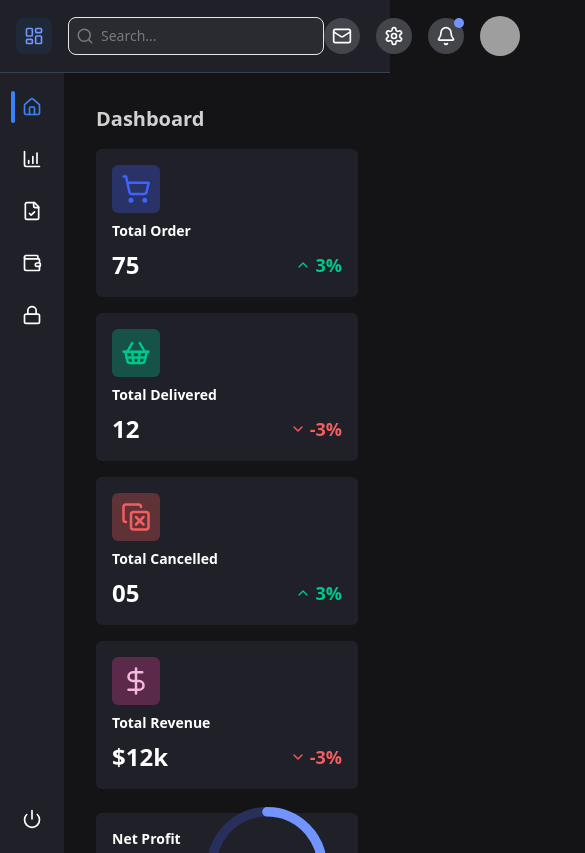
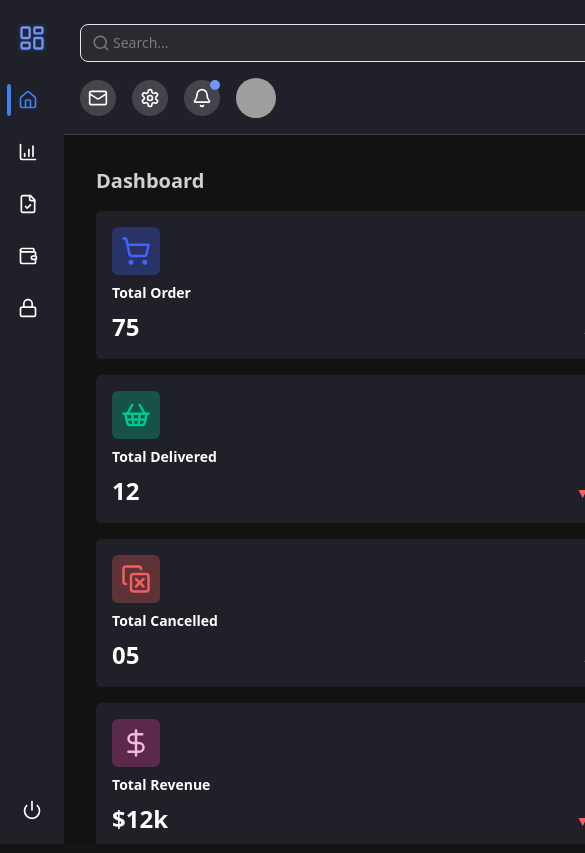
Before and after one commit to kunalBari5557/React-Dashboard, a React (Vite) app: page / in a window 390 px wide. Shown: the top 853 px of the page, 585 px wide, since content can reach past the window. Built offline with nearby package versions, Linux system fonts and the light colour scheme; grey boxes are pictures that could not be loaded.

Commit message:
make responsive dashboard

```diff
--- a/src/App.tsx
+++ b/src/App.tsx
@@ -13,6 +13,7 @@ import {
   Wallet,
   Lock,
   Power,
+  LayoutDashboard,
 } from "lucide-react";
 import SquareComponent from "./components/Square";
 
@@ -33,14 +34,20 @@ const App: React.FC = () => {
   };
 
   return (
-    <>
-      {/* Fixed Header */}
-      <Header />
-      <div className="flex h-[calc(100vh-64px)]">
-        {/* Collapsed Sidebar */}
-        <div className="w-16 bg-[#202028] text-white flex flex-col items-center py-4">
-          {/* Top Icons */}
+    <div className="flex h-screen">
+      {/* Sidebar (Fixed) */}
+      <div className="w-16 bg-[#202028] text-white flex flex-col items-center py-4 fixed h-full">
+        {/* Menu Icons */}
         <div className="flex flex-col space-y-4 flex-grow">
+          {/* Home */}
+          <div
+            className="relative cursor-pointer p-2"
+            onClick={() => handleTabClick("/")}
+          >
+            <button className="p-0 bg-gray-800">
+              <LayoutDashboard size={28} color="#7194FF" />
+            </button>
+          </div>
           <div
             className="relative cursor-pointer p-2"
             onClick={() => handleTabClick("/")}
@@ -48,8 +55,12 @@ const App: React.FC = () => {
             {activeTab === "/" && (
               <div className="absolute -left-[3px] top-1/2 -translate-y-1/2 h-8 w-1 bg-blue-500 rounded"></div>
             )}
-              <Home size={20} className={`${activeTab === "/" ? "text-blue-500" : "text-white"}`} />
+            <Home
+              size={20}
+              className={`${activeTab === "/" ? "text-blue-500" : "text-white"}`}
+            />
           </div>
+          {/* Dashboard */}
           <div
             className="relative cursor-pointer p-2"
             onClick={() => handleTabClick("/dashboard")}
@@ -59,9 +70,11 @@ const App: React.FC = () => {
             )}
             <ChartColumnIncreasing
               size={20}
-                className={`${activeTab === "/dashboard" ? "text-blue-500" : "text-white"}`}
+              className={`${activeTab === "/dashboard" ? "text-blue-500" : "text-white"
+                }`}
             />
           </div>
+          {/* Notes */}
           <div
             className="relative cursor-pointer p-2"
             onClick={() => handleTabClick("/notes")}
@@ -69,8 +82,13 @@ const App: React.FC = () => {
             {activeTab === "/notes" && (
               <div className="absolute -left-[3px] top-1/2 -translate-y-1/2 h-8 w-1 bg-blue-500 rounded"></div>
             )}
-              <FileCheck size={20} className={`${activeTab === "/notes" ? "text-blue-500" : "text-white"}`} />
+            <FileCheck
+              size={20}
+              className={`${activeTab === "/notes" ? "text-blue-500" : "text-white"
+                }`}
+            />
           </div>
+          {/* Layers */}
           <div
             className="relative cursor-pointer p-2"
             onClick={() => handleTabClick("/layers")}
@@ -78,8 +96,13 @@ const App: React.FC = () => {
             {activeTab === "/layers" && (
               <div className="absolute -left-[3px] top-1/2 -translate-y-1/2 h-8 w-1 bg-blue-500 rounded"></div>
             )}
-              <Wallet size={20} className={`${activeTab === "/layers" ? "text-blue-500" : "text-white"}`} />
+            <Wallet
+              size={20}
+              className={`${activeTab === "/layers" ? "text-blue-500" : "text-white"
+                }`}
+            />
           </div>
+          {/* Flag */}
           <div
             className="relative cursor-pointer p-2"
             onClick={() => handleTabClick("/flag")}
@@ -87,12 +110,14 @@ const App: React.FC = () => {
             {activeTab === "/flag" && (
               <div className="absolute -left-[3px] top-1/2 -translate-y-1/2 h-8 w-1 bg-blue-500 rounded"></div>
             )}
-              <Lock size={20} className={`${activeTab === "/flag" ? "text-blue-500" : "text-white"}`} />
+            <Lock
+              size={20}
+              className={`${activeTab === "/flag" ? "text-blue-500" : "text-white"
+                }`}
+            />
           </div>
         </div>
-          {/* Spacer */}
-          <div className="flex-grow"></div>
-          {/* Bottom Power Icon */}
+        {/* Power Icon */}
         <div
           className="relative cursor-pointer p-2"
           onClick={() => handleTabClick("/logout")}
@@ -100,24 +125,39 @@ const App: React.FC = () => {
           {activeTab === "/logout" && (
             <div className="absolute -left-[3px] top-1/2 -translate-y-1/2 h-8 w-1 bg-blue-500 rounded"></div>
           )}
-            <Power size={20} className={`${activeTab === "/logout" ? "text-blue-500" : "text-white"}`} />
+          <Power
+            size={20}
+            className={`${activeTab === "/logout" ? "text-blue-500" : "text-white"
+              }`}
+          />
         </div>
       </div>
 
+      {/* Main Content */}
+      <div className="ml-16 flex-1 flex flex-col">
+        {/* Header (Fixed) */}
+        <Header />
+
         {/* Scrollable Content */}
-        <div
-          className="flex-1 overflow-y-auto p-4"
-          style={{
-            height: "calc(100vh - 64px)", // Match height minus header
-            scrollbarWidth: "none", // Hide scrollbar for Firefox
-            msOverflowStyle: "none", // Hide scrollbar for IE/Edge
-          }}
-        >
+        <div className="flex-1 overflow-y-auto bg-[#121212] p-4 scrollbar-thin scrollbar-thumb-gray-600 scrollbar-track-gray-800">
           <style>
             {`
-            /* Hide scrollbar for WebKit browsers (Chrome, Safari) */
-            .flex-1::-webkit-scrollbar {
-              display: none;
+          /* For WebKit Browsers (Chrome, Safari) */
+          .scrollbar-thin::-webkit-scrollbar {
+            width: 6px;
+          }
+          .scrollbar-thin::-webkit-scrollbar-thumb {
+            background-color: #4b5563; /* Gray 600 */
+            border-radius: 10px;
+          }
+          .scrollbar-thin::-webkit-scrollbar-track {
+            background-color: #1f2937; /* Gray 800 */
+          }
+
+          /* For Firefox */
+          .scrollbar-thin {
+            scrollbar-width: thin;
+            scrollbar-color: #4b5563 #1f2937;
           }
         `}
           </style>
@@ -131,7 +171,8 @@ const App: React.FC = () => {
           </Routes>
         </div>
       </div>
-    </>
+    </div>
+
   );
 };
 
--- a/src/components/Header.tsx
+++ b/src/components/Header.tsx
@@ -5,26 +5,31 @@ import profile from "../assets/img1.webp";
 const Header: React.FC = () => {
     return (
         <header className="w-full bg-[#202028] shadow-sm border-b border-gray-700">
-            <div className="flex items-center justify-between p-4">
-                <div className="flex items-center">
-                    <button className="p-2 rounded-lg bg-gray-800 hover:bg-gray-700">
+            <div className="flex items-center justify-between p-4 flex-wrap">
+                {/* Left Section */}
+                <div className="flex items-center space-x-4 flex-wrap w-full lg:w-auto">
+                    {/* Dashboard Button */}
+                    {/* <button className="p-2 rounded-lg bg-gray-800 hover:bg-gray-700">
                         <LayoutDashboard size={20} color="#7194FF" />
-                    </button>
+                    </button> */}
 
-                    <div className="relative ml-4">
+                    {/* Search Bar */}
+                    <div className="relative flex-1 lg:flex-none w-full lg:w-auto mt-2 lg:mt-0">
                         <input
                             type="text"
                             placeholder="Search..."
-                            className="w-64 px-4 py-2 text-sm border rounded-lg bg-[#2A2B30] text-[#78797C] placeholder-[#78797C] focus:outline-none focus:ring-2 focus:ring-indigo-500 pl-8"
+                            className="w-full lg:w-64 px-4 py-2 text-sm border rounded-lg bg-[#2A2B30] text-[#78797C] placeholder-[#78797C] focus:outline-none focus:ring-2 focus:ring-indigo-500 pl-8"
                         />
                         <Search
                             size={18}
-                            className="absolute left-2 top-2.5 text-[#78797C] pointer-events-none"
+                            className="absolute left-3 top-1/2 transform -translate-y-1/2 text-[#78797C] pointer-events-none"
                         />
                     </div>
                 </div>
 
-                <div className="flex items-center space-x-4">
+                {/* Right Section */}
+                <div className="flex items-center space-x-4 mt-4 lg:mt-0">
+                    {/* Icon Buttons */}
                     <button className="relative p-2 rounded-full bg-[#44444B] hover:bg-gray-700">
                         <Mail size={20} color="#fff" />
                     </button>
@@ -36,6 +41,7 @@ const Header: React.FC = () => {
                         <span className="absolute top-0 right-0 block w-2.5 h-2.5 bg-[#7194FF] rounded-full"></span>
                     </button>
 
+                    {/* Profile Image */}
                     <img
                         src={profile}
                         alt="User Profile"
--- a/src/components/Sidebar.tsx
+++ b/src/components/Sidebar.tsx
@@ -4,10 +4,14 @@ import { createContext, useContext, useState, ReactNode, ReactElement } from "re
 // Define the context type
 interface SidebarContextType {
     expanded: boolean;
+    toggleExpanded: () => void;
 }
 
 // Create the context with a default value
-const SidebarContext = createContext<SidebarContextType>({ expanded: false });
+const SidebarContext = createContext<SidebarContextType>({
+    expanded: false,
+    toggleExpanded: () => { },
+});
 
 // Props for Sidebar component
 interface SidebarProps {
@@ -16,17 +20,25 @@ interface SidebarProps {
 
 // Sidebar component
 export default function Sidebar({ children }: SidebarProps): ReactElement {
-    const [expanded] = useState<boolean>(false);
+    const [expanded, setExpanded] = useState<boolean>(false);
+
+    const toggleExpanded = () => {
+        setExpanded(!expanded);
+    };
 
     return (
-        <aside className="h-screen">
-            <nav className="h-full flex flex-col bg-[#202028] shadow-sm">
-                <SidebarContext.Provider value={{ expanded }}>
+        <aside
+            className={`h-screen bg-[#202028] shadow-sm transition-all ${expanded ? "w-64" : "w-16"} sm:w-20 md:w-64`}
+        >
+            <nav className="h-full flex flex-col">
+                <SidebarContext.Provider value={{ expanded, toggleExpanded }}>
                     <ul className="flex-1 px-3">{children}</ul>
                 </SidebarContext.Provider>
 
-                <div className="flex p-8">
-                    <LogOut size={20} color="#fff" />
+                <div className="flex items-center justify-center p-4 border-t border-gray-700">
+                    <button onClick={toggleExpanded} className="p-2 rounded-lg bg-gray-800 hover:bg-gray-700">
+                        <LogOut size={20} color="#fff" />
+                    </button>
                 </div>
             </nav>
         </aside>
@@ -52,15 +64,23 @@ export function SidebarItem({
 
     return (
         <li
-            className={`relative flex items-center py-2 px-3 my-1 font-medium rounded-md cursor-pointer transition-colors group ${active
-                ? "bg-gradient-to-tr from-indigo-200 to-indigo-100 text-indigo-800"
-                : "hover:bg-indigo-50 text-gray-600"
+            className={`relative flex items-center py-2 px-3 my-1 font-medium rounded-md cursor-pointer transition-all group ${active
+                    ? "bg-gradient-to-tr from-indigo-200 to-indigo-100 text-indigo-800"
+                    : "hover:bg-indigo-50 text-gray-400"
                 }`}
         >
+            {/* Icon */}
             {icon}
-            <span className={`overflow-hidden transition-all ${expanded ? "w-52 ml-3" : "w-0"}`}>
+
+            {/* Text */}
+            <span
+                className={`ml-3 transition-all text-sm ${expanded ? "opacity-100 visible" : "opacity-0 invisible"
+                    }`}
+            >
                 {text}
             </span>
+
+            {/* Alert Bubble */}
             {alert && (
                 <div
                     className={`absolute right-2 w-2 h-2 rounded bg-indigo-400 ${expanded ? "" : "top-2"
@@ -68,9 +88,10 @@ export function SidebarItem({
                 ></div>
             )}
 
+            {/* Tooltip for collapsed mode */}
             {!expanded && (
                 <div
-                    className={`absolute left-full rounded-md px-2 py-1 ml-6 bg-indigo-100 text-indigo-800 text-sm invisible opacity-20 -translate-x-3 transition-all group-hover:visible group-hover:opacity-100 group-hover:translate-x-0`}
+                    className={`absolute left-full rounded-md px-2 py-1 ml-6 bg-indigo-100 text-indigo-800 text-sm invisible opacity-0 -translate-x-3 transition-all group-hover:visible group-hover:opacity-100 group-hover:translate-x-0`}
                 >
                     {text}
                 </div>
--- a/src/components/Square.tsx
+++ b/src/components/Square.tsx
@@ -63,7 +63,6 @@ const data: DataItem[] = [
 
 const NetProfitChart: React.FC<{ value: number }> = ({ value }) => {
     return (
-        <>
         <div
             className="flex flex-col items-center"
             style={{ width: "150px", height: "120px", overflow: "hidden" }}
@@ -82,18 +81,22 @@ const NetProfitChart: React.FC<{ value: number }> = ({ value }) => {
                     styles={buildStyles({
                         textColor: "#FFFFFF",
                         pathColor: "#7194FE",
-                            trailColor: "#282F5C",
+                        trailColor: "#293366",
                         textSize: "16px",
                     })}
                 />
             </div>
+            <style>
+                {`
+                    .CircularProgressbar-text {
+                        font-weight: bold; /* Make the text bold */
+                    }
+                `}
+            </style>
         </div>
-            <span className="text-xs text-gray-400 mt-2">
-                *Today average.
-            </span>
-        </>
     );
 };
+
 
 const SquareComponent: React.FC = () => {
     return (
@@ -117,9 +120,10 @@ const SquareComponent: React.FC = () => {
                                 const isPositive = growthPercent >= 0;
                                 const valueColor = isPositive ? "#00C78B" : "#F35E5F";
                                 const iconArrow = isPositive ? (
-                                    <ChevronUp size={16} color={valueColor} />
+                                    // <ChevronUp size={16} color={valueColor} />
+                                    <p className="text-sm mt-1 text-[#00C78B] font-semibold">▲</p>
                                 ) : (
-                                    <ChevronDown size={16} color={valueColor} />
+                                    <p className="text-sm mt-1 text-[#F35E5F] font-semibold">▼</p>
                                 );
 
                                 return (
--- a/src/index.css
+++ b/src/index.css
@@ -7,3 +7,14 @@
     background-color: #141416;
   }
 }
+
+/* Custom scrollbar styles */
+.scrollbar-thin {
+  scrollbar-width: thin;
+  /* For Firefox */
+}
+
+.scrollbar-thumb-gray-600::-webkit-scrollbar-thumb {
+  background-color: #4b5563;
+  /* For WebKit browsers */
+}
```
Lines whose indentation alone changed are shown as unchanged.
